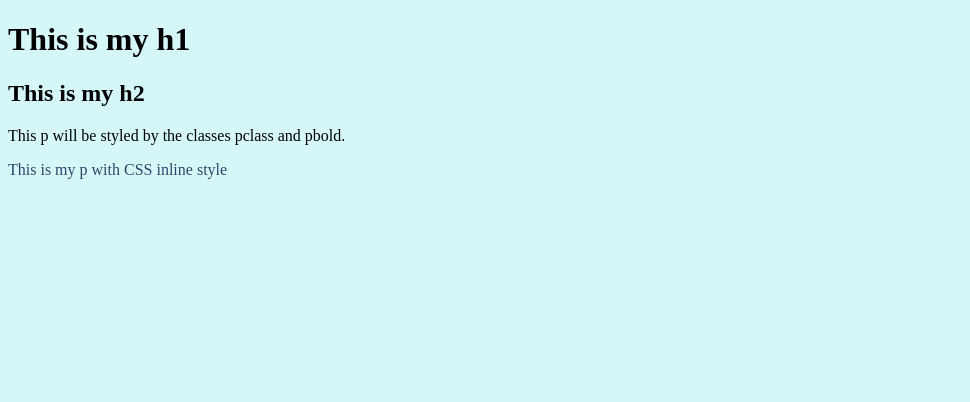
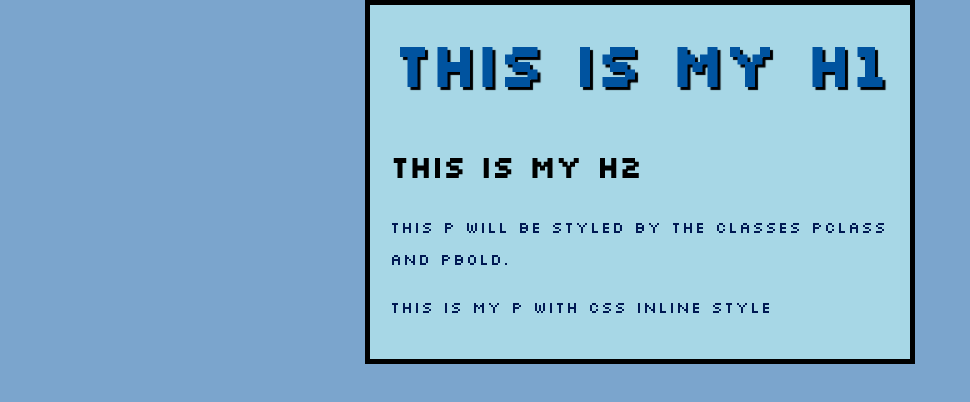
Before and after one commit to RolandBenz/HtmlCssJs-Stuff, a plain HTML site: page Template/template.html in a window 1280 px wide. Shown: the whole page, without its empty margins (0-970 px from the left). Drawn offline with Linux system fonts and the light colour scheme.

Commit message:
Reference: https://developer.mozilla.org/en-US/docs/Web/CSS and https://developer.mozilla.org/en-US/docs/Web/JavaScript/Closures and https://developer.mozilla.org/en-US/docs/Web/JavaScript/Reference/Classes

```diff
--- a/Template/Template.css
+++ b/Template/Template.css
@@ -1,4 +1,7 @@
-/*
+/* Replace everything with your code */
+
+
+/* --------------------------------------------------------------------------------------------------------------------
 References
     https://developer.mozilla.org/en-US/docs/Web/CSS
     https://developer.mozilla.org/en-US/docs/Web/CSS/Reference
@@ -13,10 +16,11 @@ Precedence
 Browser Developer Tools (F12):
     In Inspector Tab shows the rules for each element,
     those applied and those overridden, with position (file, line)
-Measurement units:
+Measurement units
      %: Defines a measurement as a percentage relative to another value, typically an enclosing element.
     px: Defines a measurement in screen pixels.
-    em 	A relative measurement for the size of a font in em spaces. If you assign a font to 12pt, each "em" unit would be 12pt; thus, 2em would be 24pt.
+    em: A relative measurement for the size of a font in em spaces.
+        If you assign a font to 12pt, each "em" unit would be 12pt; thus, 2em would be 24pt.
 Paths
     Windows
         Syntax  \  but "/" or r"/" can be used
@@ -30,75 +34,125 @@ Paths
         ~       user directory (root/home/user/)
 Properties List
     https://developer.mozilla.org/en-US/docs/Web/CSS/Reference
-*/
+Selectors
+    A Universal...
+      A1. CSS Universal Selector
+            * { color: rgba(173, 59, 78, 0.847); }
+    B Tag...
+      B1. CSS Tag/Type Selectors
+          body { background: rgba(24, 52, 52, 0.783); }
+      B2. CSS Decendent Tag Selector: only p that lie inside div
+          div p { color: #64c014c9; }
+      B3. CSS Direct Child Tag Selector: only p that lie directly inside body
+          body > p { color: rgba(86, 135, 43, 0.644); }
+      B4. CSS General Sibling Combinator Tag Selector: only span after p sibling
+          p ~ span {color: red;}
+      B5. CSS Adjacent Sibling Combinator Tag Selector: only li directly after first li (pseudo class first-of-type)
+          li:first-of-type + li { color: red; }
+      B6. CSS Descendant Combinator Tag Selector: li (subitems) that lie somewhere inside li (item)
+          li li { list-style-type: circle; }
+      B7. CSS Tag Grouping Selector: separate tags with commas
+          h3, h4, h5 { color: rgba(139, 100, 106, 0.952); }
+    C Class ...
+      C1. CSS Class Selectors
+          .iclass { color: rgb(255, 102, 0); }
+      C2. CSS Class Tag Selector: only h1 with iclass
+          h1.iclass { color: rgba(167, 44, 163, 0.886); }
+      C3. CSS Decendent Class Tag Selectors: only p that lie inside .iclass
+          .iclass p { color: rgba(44, 167, 101, 0.699); }
+      C4. CSS Class Grouping Selector: separate classes with commas
+          .iclass1, .iclass2 { color: rgb(204, 132, 84); }
+    D Pseudo Class
+      D1. CSS Pseudo Class Selector: any button over which user's pointer is hovering
+        https://developer.mozilla.org/en-US/docs/Web/CSS/Pseudo-classes
+          button:hover { color: blue; }
+      D2. CSS Pseudo Element Selector: only first line of every p
+        https://developer.mozilla.org/en-US/docs/Web/CSS/Pseudo-elements
+          p::first-line { color: blue; text-transform: uppercase; }
+    E ID
+      E1. CSS ID Selectors
+          #iid { color: rgb(0, 255, 200); }
+      E2. CSS ID Tag Selectors: only h1 with iid
+          h1#iid { color: rgba(84, 114, 142, 0.916); }
+      E3. CSS Decendent ID Tag Selectors: only p that lie inside #iid
+          #iid p { color: rgba(41, 112, 179, 0.783); }
+      E4. CSS ID Grouping Selector: separate ids with commas
+          #iid1, #iid2 { color: rgba(96, 179, 41, 0.692); }
+    F Attribute
+      F1. CSS Attribute Selectors: only input tags with type element text
+          input[type = "text"] { color: #410404dd; }
+--------------------------------------------------------------------------------------------------------------------*/
 
 
 /*
-1. CSS Universal Selector
-    * { color: rgba(173, 59, 78, 0.847); }
+Elements...
+1. background color
+2. base font size, x pixels high
+3. use included Google fonts, with fallback values.
+   The browser will select the first font in the list that is installed or that can be downloaded.
+   https://developer.mozilla.org/en-US/docs/Web/CSS/font-family
 */
+html {
+    background-color: #00529f84;
+    font-size: 20px;
+    font-family: "Silkscreen", "Roboto", "Open Sans", sans-serif;
+  }
 
+  /*
+  Element's...
+  1. fixed margin
+      https://developer.mozilla.org/en-US/docs/Web/CSS/margin
+      margin: 1em;                all four sides
+      margin: 10px 3px 30px 5px;  top, right, bottom, left
+      margin: auto;               top and bottom 0 margin, Box is horizontally centered
+      margin: 5% auto;            vertical, horizontal
+      margin: 2em auto;           top and bottom 2em margin, Box is horizontally centered
+  2. fixed width
+  3. fixed border
+  4. padding
+      https://developer.mozilla.org/en-US/docs/Web/CSS/padding
+  5. background color
+  */
+  body {
+    margin: 0 auto;
+    width: 500px;
+    border: 5px solid black;
+    padding: 0 20px 20px 20px;
+    background-color: #ff95008b;
+  }
 
+  h1 {
+    /*border: 1px solid black;*/
+    font-size: 60px;
+    text-align: center;
+    margin: 0;
+    padding: 20px 0;
+    color: #00539f;
+    text-shadow: 3px 3px 1px black;
+  }
 
-/*
-1. CSS Tag/Type Selectors
-    body { background: rgba(24, 52, 52, 0.783); }
-2. CSS Decendent Tag Selector: only p that lie inside div
-    div p { color: #64c014c9; }
-3. CSS Direct Child Tag Selector: only p that lie directly inside body
-    body > p { color: rgba(86, 135, 43, 0.644); }
-4. CSS General Sibling Combinator Tag Selector: only span after p sibling
-    p ~ span {color: red;}
-5. CSS Adjacent Sibling Combinator Tag Selector: only li directly after first li (pseudo class first-of-type)
-    li:first-of-type + li { color: red; }
-6. CSS Descendant Combinator Tag Selector: li (subitems) that lie somewhere inside li (item)
-    li li { list-style-type: circle; }
-7. CSS Tag Grouping Selector: separate tags with commas
-    h3, h4, h5 { color: rgba(139, 100, 106, 0.952); }
-*/
+  /*
+  1. Images are inline elements, for the auto margin trick to work on this image,
+     we must give it block-level behavior using display: block
+      https://developer.mozilla.org/en-US/docs/Web/CSS/display
+      (Formally, the display property sets an element's inner and outer display types.
+      The outer type sets an element's participation in flow layout;
+      the inner type sets the layout of children.)
+  */
+  img {
+      display: block;
+      margin: 0 auto;
+  }
 
+  p {
+    /*border: 1px solid black;*/
+    color: rgb(0, 25, 83);
+    width: 500px;
+  }
 
-
-/*
-1. CSS Class Selectors
-    .iclass { color: rgb(255, 102, 0); }
-2. CSS Class Tag Selector: only h1 with iclass
-    h1.iclass { color: rgba(167, 44, 163, 0.886); }
-3. CSS Decendent Class Tag Selectors: only p that lie inside .iclass
-    .iclass p { color: rgba(44, 167, 101, 0.699); }
-4. CSS Class Grouping Selector: separate classes with commas
-    .iclass1, .iclass2 { color: rgb(204, 132, 84); }
-*/
-
-
-
-/*
-1. CSS Pseudo Class Selector: any button over which user's pointer is hovering
-   https://developer.mozilla.org/en-US/docs/Web/CSS/Pseudo-classes
-    button:hover { color: blue; }
-2. CSS Pseudo Element Selector: only first line of every p
-   https://developer.mozilla.org/en-US/docs/Web/CSS/Pseudo-elements
-    p::first-line { color: blue; text-transform: uppercase;
-}
-
-*/
-
-
-
-/*
-1. CSS ID Selectors
-    #iid { color: rgb(0, 255, 200); }
-2. CSS ID Tag Selectors: only h1 with iid
-    h1#iid { color: rgba(84, 114, 142, 0.916); }
-3. CSS Decendent ID Tag Selectors: only p that lie inside #iid
-    #iid p { color: rgba(41, 112, 179, 0.783); }
-4. CSS ID Grouping Selector: separate ids with commas
-    #iid1, #iid2 { color: rgba(96, 179, 41, 0.692); }
-*/
-
-
-
-/*
-1. CSS Attribute Selectors: only input tags with type element text
-    input[type = "text"] { color: #410404dd; }
-*/
+  p,
+  li {
+    font-size: 16px;
+    line-height: 2;
+    letter-spacing: 1px;
+  }
--- a/Template/template.html
+++ b/Template/template.html
@@ -27,7 +27,7 @@
       <p class="pclass pbold">
         This p will be styled by the classes pclass and pbold.
       </p>
-      <p class="pclass" id="pid" style="color: rgb(48, 68, 107)">
+      <p class="pclass" id="pid" style___shouldnotbeused="color: rgb(48, 68, 107)">
         This is my p with CSS inline style
       </p>
     </div>
```
